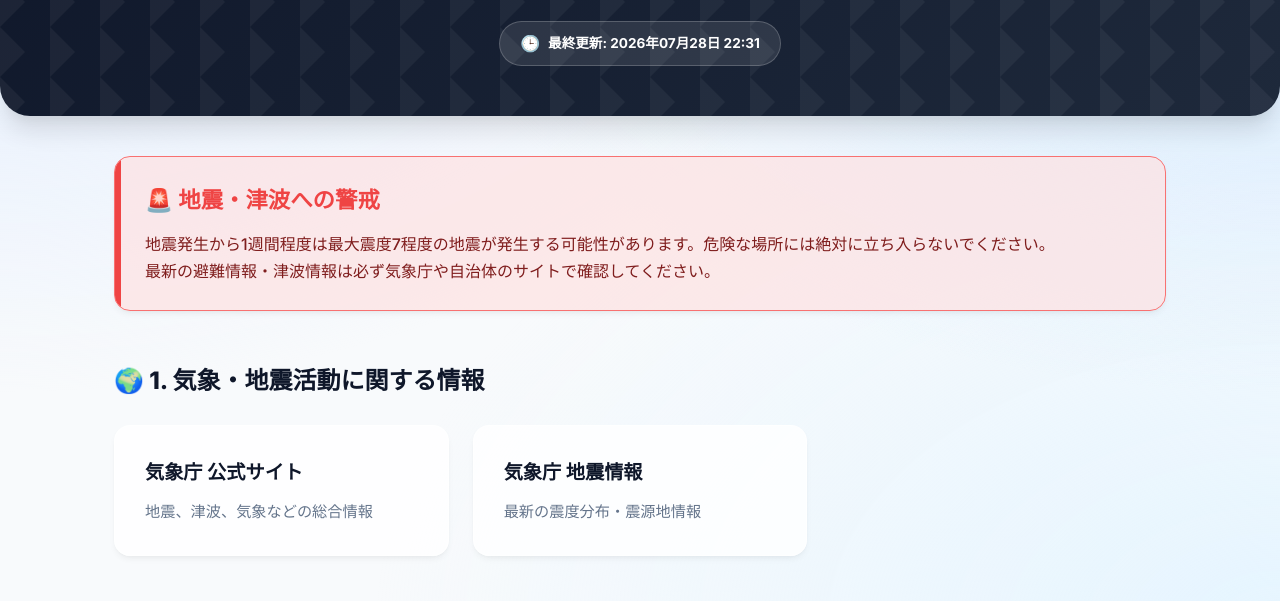
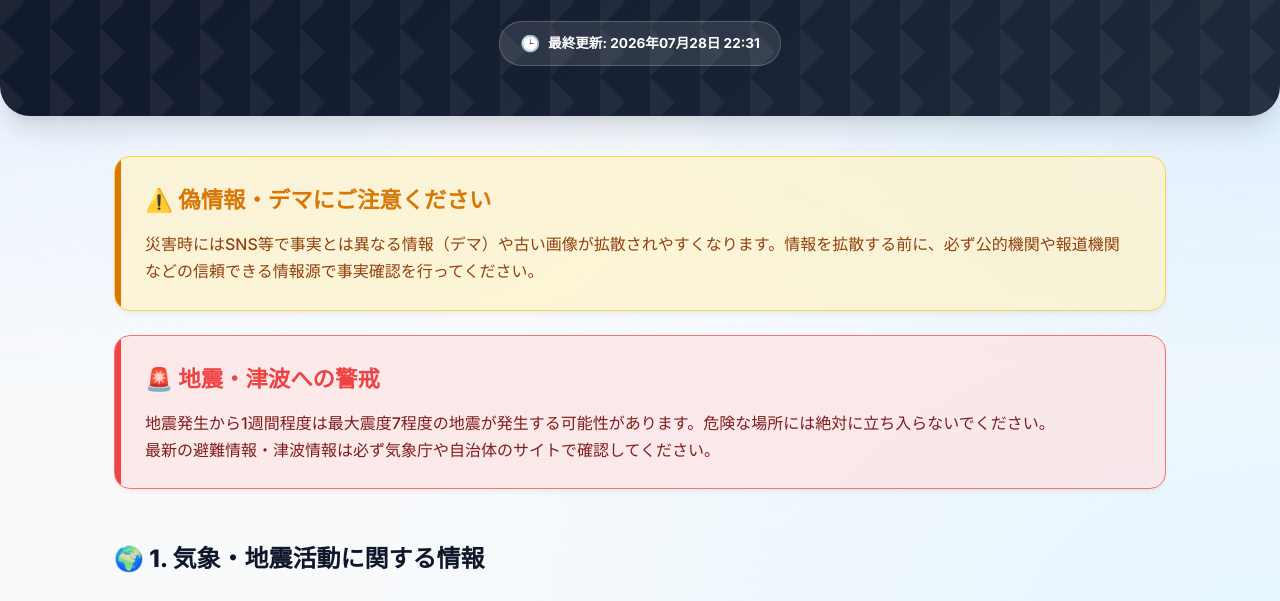
Before and after one commit to yasudajs/2026kminfo, a website built with Vite: page index.html in a window 1280 px wide. Shown: the part 173-774 px from the top of the page. Built offline with nearby package versions, Linux system fonts and the light colour scheme.

Commit message:
feat: add warning alert for misinformation

```diff
--- a/index.html
+++ b/index.html
@@ -27,6 +27,10 @@
 
     <main class="container">
       <section class="alert-section animate-fade-in delay-1">
+        <div class="alert-warning">
+          <h2>⚠️ 偽情報・デマにご注意ください</h2>
+          <p>災害時にはSNS等で事実とは異なる情報（デマ）や古い画像が拡散されやすくなります。情報を拡散する前に、必ず公的機関や報道機関などの信頼できる情報源で事実確認を行ってください。</p>
+        </div>
         <div class="alert-card">
           <h2>🚨 地震・津波への警戒</h2>
           <p>地震発生から1週間程度は最大震度7程度の地震が発生する可能性があります。危険な場所には絶対に立ち入らないでください。<br>
--- a/src/style.css
+++ b/src/style.css
@@ -13,6 +13,10 @@
   --danger-color: #ef4444;
   --danger-bg: rgba(254, 226, 226, 0.7);
   --danger-border: #f87171;
+
+  --warning-color: #d97706;
+  --warning-bg: rgba(254, 243, 199, 0.7);
+  --warning-border: #fcd34d;
 
   --border-radius: 16px;
   --shadow-sm: 0 4px 6px -1px rgba(0, 0, 0, 0.05), 0 2px 4px -1px rgba(0, 0, 0, 0.03);
@@ -169,6 +173,44 @@ main {
   font-weight: 500;
 }
 
+.alert-warning {
+  background: var(--warning-bg);
+  backdrop-filter: blur(12px);
+  -webkit-backdrop-filter: blur(12px);
+  border: 1px solid var(--warning-border);
+  padding: 24px 30px;
+  border-radius: var(--border-radius);
+  box-shadow: var(--shadow-sm);
+  position: relative;
+  overflow: hidden;
+  margin-bottom: 24px;
+}
+
+.alert-warning::before {
+  content: '';
+  position: absolute;
+  top: 0; left: 0;
+  width: 6px;
+  height: 100%;
+  background: var(--warning-color);
+}
+
+.alert-warning h2 {
+  color: var(--warning-color);
+  font-size: 1.4rem;
+  font-weight: 700;
+  margin-bottom: 12px;
+  display: flex;
+  align-items: center;
+  gap: 10px;
+}
+
+.alert-warning p {
+  font-size: 1rem;
+  color: #92400e;
+  font-weight: 500;
+}
+
 /* Category Sections */
 .category {
   margin-bottom: 50px;
```
